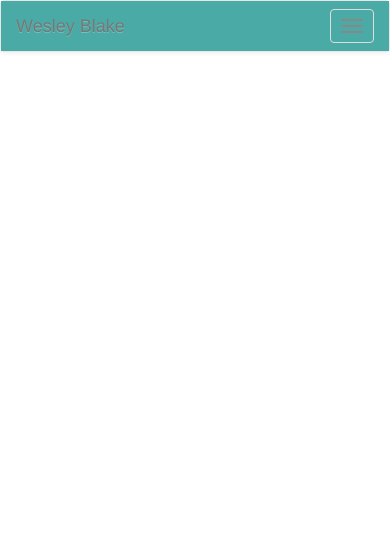
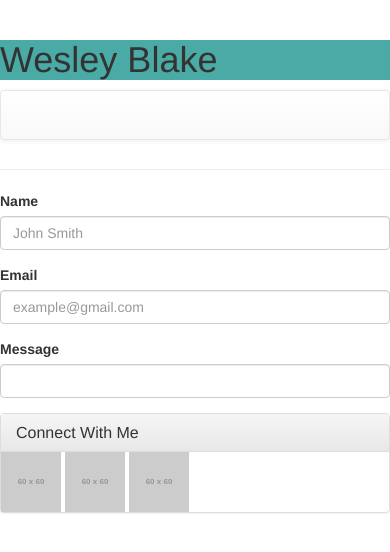
Before and after one commit to wesdriver45/Bootstrap-Portfolio, a plain HTML site: page contact.html in a window 390 px wide. Drawn offline with nearby package versions, Linux system fonts and the light colour scheme; placeholder pictures from the web are drawn by us.

Commit message:
bootstrapchanges

```diff
--- a/contact.html
+++ b/contact.html
@@ -15,29 +15,57 @@
 
 <body>
 
+<div class="page-header">
+    <h1 style="background-color: #4aaaa5">Wesley Blake</h1>
+
     <nav class="navbar navbar-default">
-  <div class="container-fluid">
-    <!-- Brand and toggle get grouped for better mobile display -->
-    <div style="background-color: #4aaaa5" class="navbar-header">
-    	<button type="button" class="navbar-toggle collapsed" data-toggle="collapse" data-target="#bs-example-navbar-collapse-1" aria-expanded="false">
-          <span class="sr-only">Toggle navigation</span>
-          <span class="icon-bar"></span>
-          <span class="icon-bar"></span>
-          <span class="icon-bar"></span>
-      </button>
-      <a class="navbar-brand" href="#">Wesley Blake</a>
-    </div>
 
-    <!-- Collect the nav links, forms, and other content for toggling -->
         <div class="collapse navbar-collapse" id="bs-example-navbar-collapse-1">
           <ul class="nav navbar-nav navbar-right">
             <li><a href="index.html">About</a></li>
             <li><a href="contact.html">Contact</a></li>
-        <li><a href="portfolio">Portfolio</a></li>
+            <li><a href="portfolio.html">Portfolio</a></li>
           </ul>
         </div><!-- /.navbar-collapse -->
-  </div><!-- /.container-fluid -->
     </nav>
+  </div>
+
+  <div class="row">
+    <div class="col-md-1">
+    </div>
+
+    <div class="col-md-6">
+
+      <form>
+        <div class="form-group">
+          <label for="formGroupExampleInput">Name</label>
+          <input type="text" class="form-control" id="formGroupExampleInput" placeholder="John Smith">
+        </div>
+        <div class="form-group">
+          <label for="formGroupExampleInput2">Email</label>
+          <input type="text" class="form-control" id="formGroupExampleInput2" placeholder="example@gmail.com">
+        </div>
+        <div class="form-group">
+          <label for="formGroupExampleInput2">Message</label>
+          <input type="text" class="form-control" id="formGroupExampleInput2" placeholder="">
+        </div>
+      </form>
+
+    </div>
+
+     <div class="col-md-4">
+            <div class="panel panel-default">
+                <div class="panel-heading">
+                  <h3 class="panel-title">Connect With Me</h3>
+                </div>
+                <a href="https://placeholder.com"><img src="http://via.placeholder.com/60px"></a>
+                <a href="https://placeholder.com"><img src="http://via.placeholder.com/60px"></a>
+                <a href="https://placeholder.com"><img src="http://via.placeholder.com/60px"></a>
+              </div>
+      </div>
+
+
+  </div>
 
 </body>
 </html>
```
Also changed, not shown: index.html (+85 -15 lines), portfolio.html (+37 -13 lines). Lines whose indentation alone changed are shown as unchanged.
